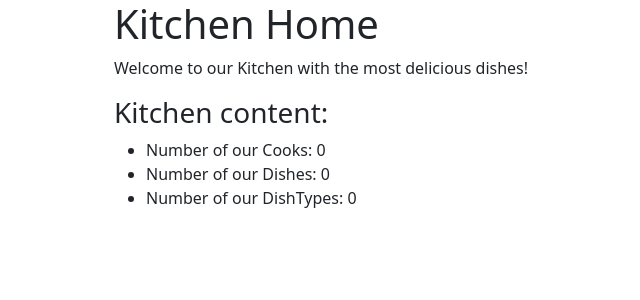
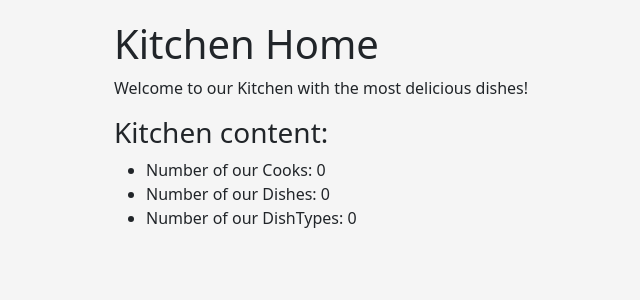
Before and after one commit to StrawHato/kitchen-mate, a Django app: page /kitchen/ in a window 1280 px wide. Shown: the top 300 px of the page, without its empty margins (218-858 px from the left). Run offline with Django 5.2, Linux system fonts and the light colour scheme; data that the repository does not hold is empty.

Commit message:
Add static folder and initial styles

```diff
--- a/kitchen_mate/settings.py
+++ b/kitchen_mate/settings.py
@@ -118,4 +118,8 @@ USE_TZ = True
 
 STATIC_URL = "static/"
 
+STATICFILES_DIRS = [
+    BASE_DIR / "static",
+]
+
 AUTH_USER_MODEL = "kitchen.Cook"
--- /dev/null
+++ b/static/css/styles.css
@@ -0,0 +1,4 @@
+body {
+    margin-top: 20px;
+    background: whitesmoke;
+}
--- a/templates/base.html
+++ b/templates/base.html
@@ -7,6 +7,8 @@
   <meta charset="UTF-8">
   <meta name="viewport" content="width=device-width, initial-scale=1.0">
   <link href="https://cdn.jsdelivr.net/npm/bootstrap@5.3.8/dist/css/bootstrap.min.css" rel="stylesheet" integrity="sha384-sRIl4kxILFvY47J16cr9ZwB07vP4J8+LH7qKQnuqkuIAvNWLzeN8tE5YBujZqJLB" crossorigin="anonymous">
+  {% load static %}
+  <link rel="stylesheet" href="{% static 'css/styles.css' %}">
 </head>
 <body>
 <div class="container-fluid">
```
